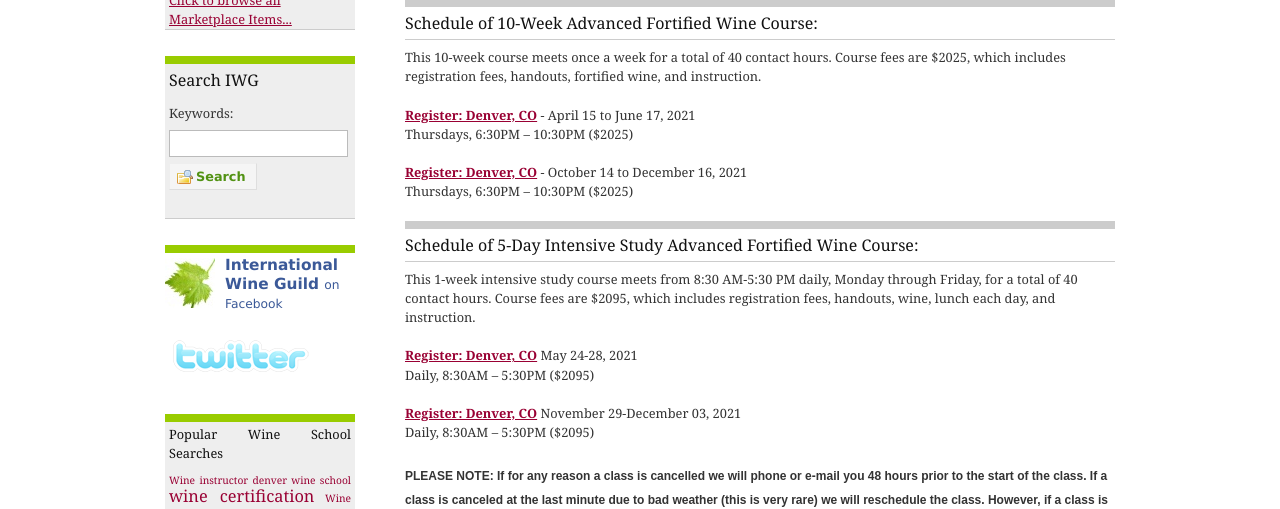
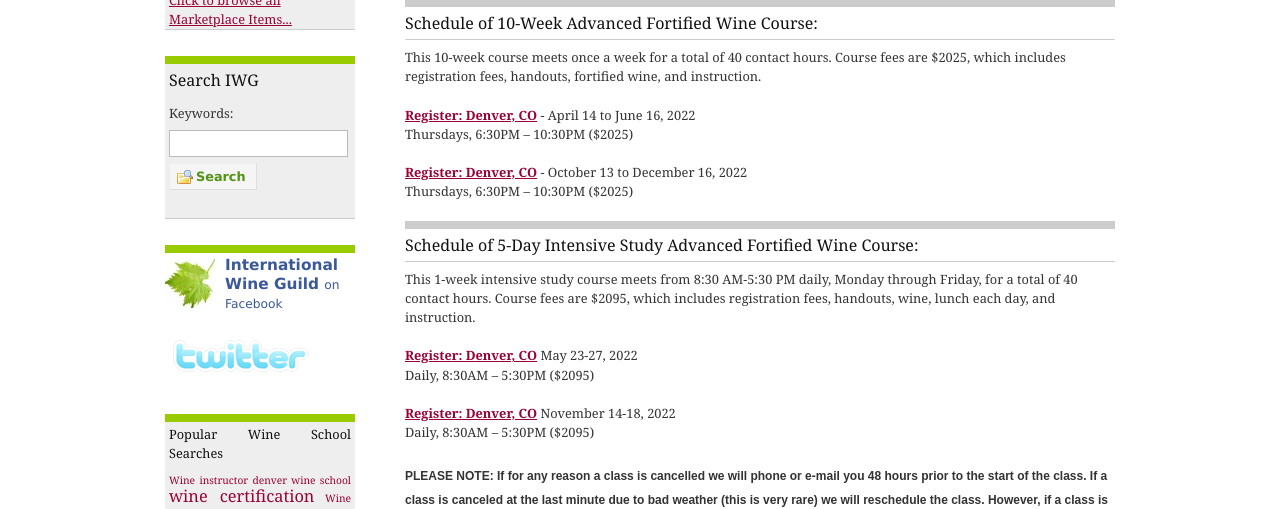
Before and after one commit to CKDev/internationalwineguild.com, a Jekyll site: the page built from advanced-fortified-wines.html, in a window 1280 px wide and 900 px high, scrolled down 1083 px. Shown: the part 154-663 px from the top of the window. Built offline with Jekyll 4.4.1, drawn with Linux system fonts in a browser that asks for light colours; a script that is not in the unit is left out; comment, search, counter and statistics services are not loaded.

Commit message:
Update advanced-fortified-wines.html

```diff
--- a/advanced-fortified-wines.html
+++ b/advanced-fortified-wines.html
@@ -45,20 +45,20 @@ permalink: "/advanced-fortified-wines"
 <h2>Schedule of 10-Week Advanced Fortified Wine Course:</h2>
 <p>This 10-week course meets once a week for a total of 40 contact hours. Course fees are $2025, which includes registration fees, handouts, fortified wine, and instruction.</p>
 
-<p><strong><a href="http://ww4.aitsafe.com/cf/add.cfm?userid=6714687&amp;product=Adv+Fortified+Wines+PM++-++04/14 to 06/16,+2022&amp;price=2025&amp;return=www.internationalwineguild.com/advanced-fortified-wines">Register: Denver, CO</a>&nbsp;</strong>- April 15 to June 17, 2021<br>
+<p><strong><a href="http://ww4.aitsafe.com/cf/add.cfm?userid=6714687&amp;product=Adv+Fortified+Wines+PM++-++04/14 to 06/16,+2022&amp;price=2025&amp;return=www.internationalwineguild.com/advanced-fortified-wines">Register: Denver, CO</a>&nbsp;</strong>- April 14 to June 16, 2022<br>
 Thursdays, 6:30PM – 10:30PM ($2025)</p>
 
-<p><strong><a href="http://ww4.aitsafe.com/cf/add.cfm?userid=6714687&amp;product=Adv+Fortified+Wines+PM++-++10/13 to 12/15,+2022&amp;price=2025&amp;return=www.internationalwineguild.com/advanced-fortified-wines">Register: Denver, CO</a>&nbsp;</strong>- October 14 to December 16, 2021<br>
+<p><strong><a href="http://ww4.aitsafe.com/cf/add.cfm?userid=6714687&amp;product=Adv+Fortified+Wines+PM++-++10/13 to 12/15,+2022&amp;price=2025&amp;return=www.internationalwineguild.com/advanced-fortified-wines">Register: Denver, CO</a>&nbsp;</strong>- October 13 to December 16, 2022<br>
 Thursdays, 6:30PM – 10:30PM ($2025)</p>
 
 <h2>Schedule of 5-Day Intensive Study Advanced Fortified Wine Course:</h2>
 
 <p>This 1-week intensive study course meets from 8:30 AM-5:30 PM daily, Monday through Friday, for a total of 40 contact hours. Course fees are $2095, which includes registration fees, handouts, wine, lunch each day, and instruction.</p>
 
-<p><a class="ga-track" href="http://ww4.aitsafe.com/cf/add.cfm?userid=6714687&amp;product=Intensive+Study+Adv+Fortified+Wine+Denver++-++May+23+-27,+2022&amp;price=2095&amp;return=www.internationalwineguild.com/advanced-fortified-wines"><strong>Register: Denver, CO</strong></a> May 24-28, 2021<br>
+<p><a class="ga-track" href="http://ww4.aitsafe.com/cf/add.cfm?userid=6714687&amp;product=Intensive+Study+Adv+Fortified+Wine+Denver++-++May+23+-27,+2022&amp;price=2095&amp;return=www.internationalwineguild.com/advanced-fortified-wines"><strong>Register: Denver, CO</strong></a> May 23-27, 2022<br>
 Daily, 8:30AM&nbsp;–&nbsp;5:30PM ($2095)</p>
 
-<p><a class="ga-track" href="http://ww4.aitsafe.com/cf/add.cfm?userid=6714687&amp;product=Intensive+Study+Adv+Fortified+Wine+Denver++-++November+14+November+18,+2022&amp;price=2095&amp;return=www.internationalwineguild.com/advanced-fortified-wines"><strong>Register: Denver, CO</strong></a> November 29-December 03, 2021<br>
+<p><a class="ga-track" href="http://ww4.aitsafe.com/cf/add.cfm?userid=6714687&amp;product=Intensive+Study+Adv+Fortified+Wine+Denver++-++November+14+November+18,+2022&amp;price=2095&amp;return=www.internationalwineguild.com/advanced-fortified-wines"><strong>Register: Denver, CO</strong></a> November 14-18, 2022<br>
 Daily, 8:30AM&nbsp;–&nbsp;5:30PM ($2095)</p>
 
 <p class="MsoNormal" style="margin: 0in 0in 0.0001pt; font-size: medium; font-family: Calibri, sans-serif;"><b><span style="font-size: 9pt; font-family: Arial, sans-serif;">PLEASE NOTE: If for any reason a class is cancelled we will phone or e-mail you 48 hours prior to the start of the class. If a class is canceled at the last minute due to bad weather (this is very rare) we will reschedule the class. However, if a class is held and you decide not to attend because you believe the weather is bad than it will be treated as a no-show. It is highly recommended that you register early, your credit card will not be charged until 7-10 days in advance of the course. We must have a minimum number of students registered in order to form any course. If you are traveling from out of town to attend, please do not make travel and hotel arrangements until two weeks in advance of the course.</span></b></p>
```
